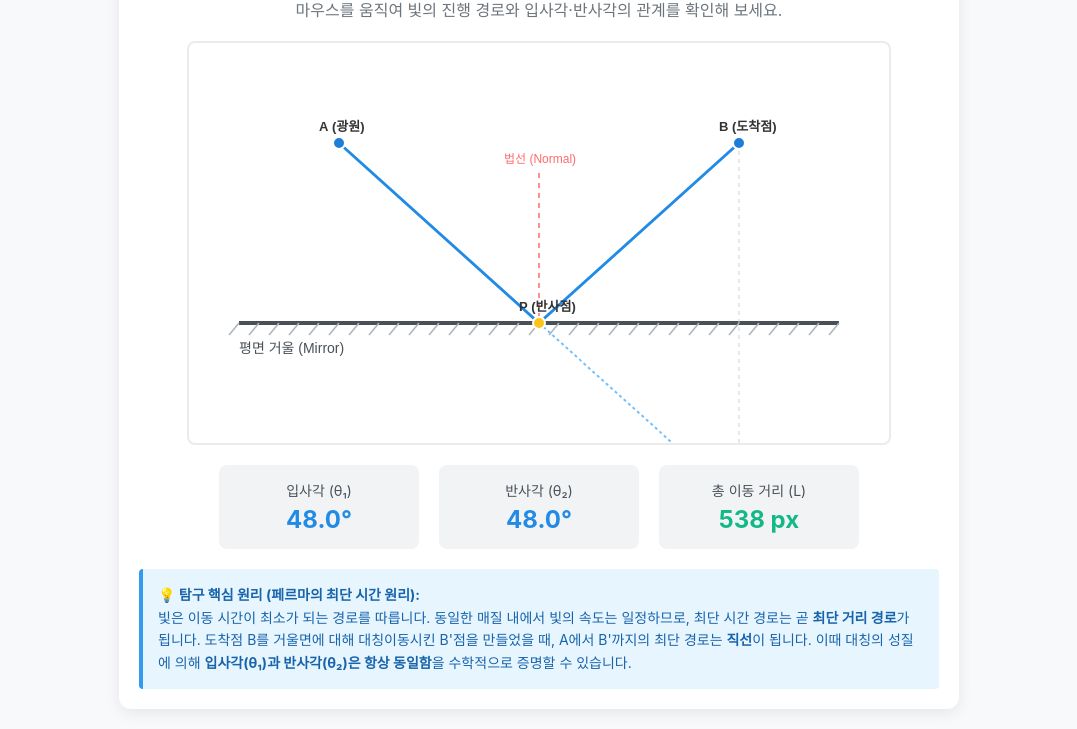
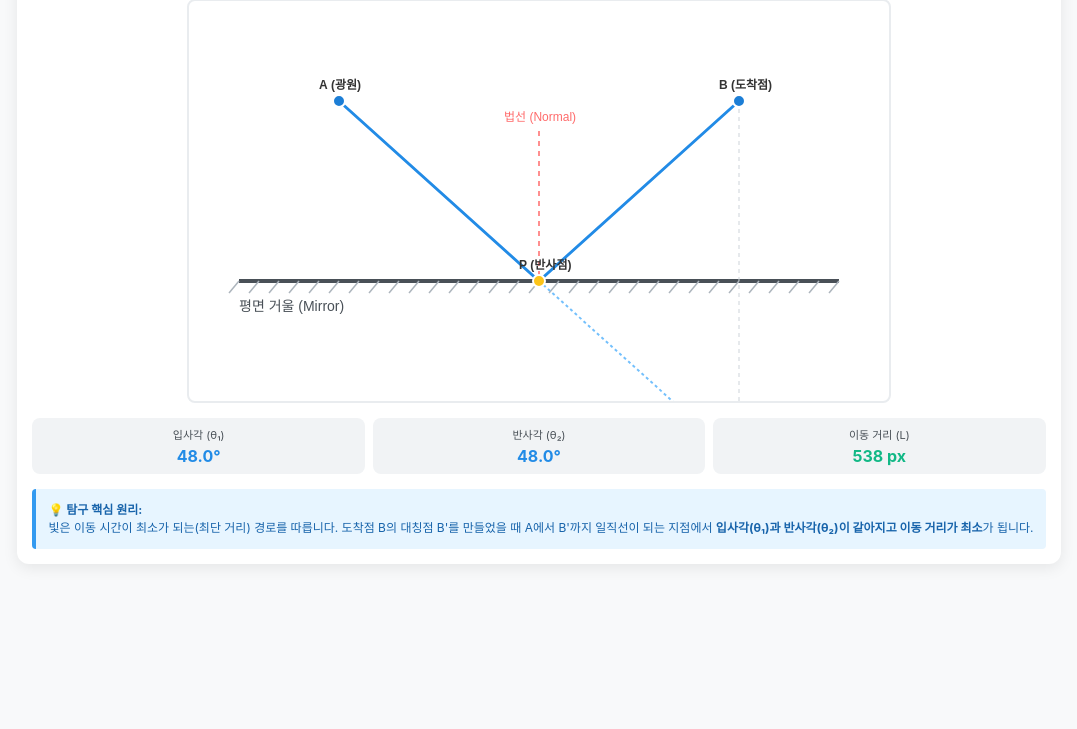
Before and after one commit to hyoseung0722/fermat-reflect, a plain HTML site: page index.html in a window 1280 px wide. Shown: the part 118-847 px from the top of the page, without its empty margins (101-1178 px from the left). After the commit the page ends 800 px from the top, so only its background shows below. Drawn offline with Linux system fonts and the light colour scheme.

Commit message:
Add reflection simulator page

```diff
--- a/index.html
+++ b/index.html
@@ -12,67 +12,75 @@
             display: flex;
             flex-direction: column;
             align-items: center;
-            padding: 20px;
+            padding: 15px;
             margin: 0;
+            user-select: none;
+            -webkit-user-select: none;
         }
         h1 {
             color: #1a252c;
             margin-bottom: 8px;
+            font-size: 1.3rem;
+            text-align: center;
         }
         p.subtitle {
             color: #6c757d;
             margin-top: 0;
-            margin-bottom: 20px;
+            margin-bottom: 15px;
+            font-size: 0.85rem;
+            text-align: center;
         }
         .container {
             background: white;
-            padding: 20px;
+            padding: 15px;
             border-radius: 12px;
             box-shadow: 0 4px 15px rgba(0,0,0,0.08);
             display: flex;
             flex-direction: column;
             align-items: center;
-            max-width: 800px;
-            width: 100%;
+            max-width: 100%;
+            box-sizing: border-box;
         }
         canvas {
             border: 2px solid #e9ecef;
             border-radius: 8px;
             background-color: #ffffff;
-            cursor: crosshair;
+            touch-action: none; /* 핸드폰 스크롤 방지 및 터치 바로 인식 */
+            max-width: 100%;
+            height: auto;
         }
         .info-panel {
             display: flex;
-            gap: 20px;
-            margin-top: 20px;
+            gap: 8px;
+            margin-top: 15px;
             width: 100%;
-            justify-content: center;
+            justify-content: space-between;
         }
         .card {
             background: #f1f3f5;
-            padding: 15px 25px;
+            padding: 8px 5px;
             border-radius: 8px;
             text-align: center;
-            min-width: 150px;
+            flex: 1;
         }
         .card .title {
-            font-size: 14px;
+            font-size: 11px;
             color: #495057;
-            margin-bottom: 5px;
+            margin-bottom: 4px;
         }
         .card .value {
-            font-size: 24px;
+            font-size: 16px;
             font-weight: bold;
             color: #228be6;
         }
         .explanation {
-            margin-top: 20px;
-            padding: 15px;
+            margin-top: 15px;
+            padding: 12px;
             background-color: #e7f5ff;
             border-left: 4px solid #339af0;
             border-radius: 4px;
-            font-size: 14px;
-            line-height: 1.6;
+            font-size: 12px;
+            line-height: 1.5;
             color: #1864ab;
             width: 100%;
             box-sizing: border-box;
@@ -83,7 +91,7 @@
 
     <div class="container">
         <h1>페르마의 원리와 빛의 반사 시뮬레이터</h1>
-        <p class="subtitle">마우스를 움직여 빛의 진행 경로와 입사각·반사각의 관계를 확인해 보세요.</p>
+        <p class="subtitle">거울 위를 손가락으로 드래그하거나 터치해 보세요.</p>
 
         <canvas id="simCanvas" width="700" height="400"></canvas>
 
@@ -97,16 +105,15 @@
                 <div class="value" id="reflectedAngle">0.0°</div>
             </div>
             <div class="card">
-                <div class="title">총 이동 거리 (L)</div>
+                <div class="title">이동 거리 (L)</div>
                 <div class="value" id="totalDistance" style="color: #12b886;">0 px</div>
             </div>
         </div>
 
         <div class="explanation">
-            <strong>💡 탐구 핵심 원리 (페르마의 최단 시간 원리):</strong><br>
-            빛은 이동 시간이 최소가 되는 경로를 따릅니다. 동일한 매질 내에서 빛의 속도는 일정하므로, 최단 시간 경로는 곧 <strong>최단 거리 경로</strong>가 됩니다.
-            도착점 B를 거울면에 대해 대칭이동시킨 B'점을 만들었을 때, A에서 B'까지의 최단 경로는 <strong>직선</strong>이 됩니다.
-            이때 대칭의 성질에 의해 <strong>입사각(θ₁)과 반사각(θ₂)은 항상 동일함</strong>을 수학적으로 증명할 수 있습니다.
+            <strong>💡 탐구 핵심 원리:</strong><br>
+            빛은 이동 시간이 최소가 되는(최단 거리) 경로를 따릅니다.
+            도착점 B의 대칭점 B'를 만들었을 때 A에서 B'까지 일직선이 되는 지점에서 <strong>입사각(θ₁)과 반사각(θ₂)이 같아지고 이동 거리가 최소</strong>가 됩니다.
         </div>
     </div>
 
@@ -114,20 +121,15 @@
         const canvas = document.getElementById('simCanvas');
         const ctx = canvas.getContext('2d');
 
-        // 거울 위치 (Y 좌표)
         const mirrorY = 280;
-
-        // 광원 (A) 및 도착점 (B) 위치
         const pointA = { x: 150, y: 100 };
         const pointB = { x: 550, y: 100 };
-
-        // 마우스 위치로 계산될 반사점 (P)
         let pointP = { x: 350, y: mirrorY };
 
         function draw() {
             ctx.clearRect(0, 0, canvas.width, canvas.height);
 
-            // 1. 거울 그리기
+            // 거울 그리기
             ctx.beginPath();
             ctx.moveTo(50, mirrorY);
             ctx.lineTo(650, mirrorY);
@@ -135,7 +137,6 @@
             ctx.lineWidth = 4;
             ctx.stroke();
 
-            // 거울 밑면 빗금 표시
             for (let x = 50; x <= 650; x += 20) {
                 ctx.beginPath();
                 ctx.moveTo(x, mirrorY);
@@ -145,15 +146,12 @@
                 ctx.stroke();
             }
 
-            // 거울 텍스트
             ctx.fillStyle = '#495057';
             ctx.font = '14px sans-serif';
             ctx.fillText("평면 거울 (Mirror)", 50, mirrorY + 30);
 
-            // 2. 대칭점 B' 계산 및 그리기 (가상)
             const pointBPrime = { x: pointB.x, y: mirrorY + (mirrorY - pointB.y) };
 
-            // 가상 선 (B -> B')
             ctx.beginPath();
             ctx.setLineDash([4, 4]);
             ctx.moveTo(pointB.x, pointB.y);
@@ -163,7 +161,7 @@
             ctx.stroke();
             ctx.setLineDash([]);
 
-            // 3. 법선(Normal Line) 그리기
+            // 법선
             ctx.beginPath();
             ctx.setLineDash([5, 5]);
             ctx.moveTo(pointP.x, mirrorY - 150);
@@ -177,7 +175,7 @@
             ctx.font = '12px sans-serif';
             ctx.fillText("법선 (Normal)", pointP.x - 35, mirrorY - 160);
 
-            // 4. 입사광선 및 반사광선 그리기
+            // 광선
             ctx.beginPath();
             ctx.moveTo(pointA.x, pointA.y);
             ctx.lineTo(pointP.x, pointP.y);
@@ -186,7 +184,6 @@
             ctx.lineWidth = 3;
             ctx.stroke();
 
-            // 가상 최단거리 직선 (P -> B')
             ctx.beginPath();
             ctx.setLineDash([3, 3]);
             ctx.moveTo(pointP.x, pointP.y);
@@ -196,28 +193,23 @@
             ctx.stroke();
             ctx.setLineDash([]);
 
-            // 5. 점들 표시 (A, B, P, B')
             drawPoint(pointA.x, pointA.y, 'A (광원)', '#1c7ed6');
             drawPoint(pointB.x, pointB.y, 'B (도착점)', '#1c7ed6');
             drawPoint(pointP.x, pointP.y, 'P (반사점)', '#fcc419');
             drawPoint(pointBPrime.x, pointBPrime.y, "B' (대칭점)", '#adb5bd');
 
-            // 6. 각도 및 거리 계산
             const dx1 = pointP.x - pointA.x;
             const dy1 = mirrorY - pointA.y;
-            const incidentAngleRad = Math.atan2(dx1, dy1);
-            const incidentAngleDeg = Math.abs(incidentAngleRad * (180 / Math.PI));
+            const incidentAngleDeg = Math.abs(Math.atan2(dx1, dy1) * (180 / Math.PI));
 
             const dx2 = pointB.x - pointP.x;
             const dy2 = mirrorY - pointB.y;
-            const reflectedAngleRad = Math.atan2(dx2, dy2);
-            const reflectedAngleDeg = Math.abs(reflectedAngleRad * (180 / Math.PI));
+            const reflectedAngleDeg = Math.abs(Math.atan2(dx2, dy2) * (180 / Math.PI));
 
             const dist1 = Math.sqrt(dx1 * dx1 + dy1 * dy1);
             const dist2 = Math.sqrt(dx2 * dx2 + dy2 * dy2);
             const totalDist = Math.round(dist1 + dist2);
 
-            // 정보 패널 업데이트
             document.getElementById('incidentAngle').innerText = incidentAngleDeg.toFixed(1) + '°';
             document.getElementById('reflectedAngle').innerText = reflectedAngleDeg.toFixed(1) + '°';
             document.getElementById('totalDistance').innerText = totalDist + ' px';
@@ -233,23 +225,33 @@
             ctx.stroke();
 
             ctx.fillStyle = '#333';
-            ctx.font = 'bold 13px sans-serif';
+            ctx.font = 'bold 12px sans-serif';
             ctx.fillText(label, x - 20, y - 12);
         }
 
-        // 마우스 이동 이벤트
-        canvas.addEventListener('mousemove', (e) => {
+        function updatePosition(clientX) {
             const rect = canvas.getBoundingClientRect();
-            const mouseX = e.clientX - rect.left;
+            const scaleX = canvas.width / rect.width;
+            const mouseX = (clientX - rect.left) * scaleX;
 
-            // 반사점 P의 X좌표를 마우스에 따라 이동 (범위 제한)
             if (mouseX >= 60 && mouseX <= 640) {
                 pointP.x = mouseX;
                 draw();
             }
-        });
+        }
 
-        // 초기 실행
+        // PC 마우스
+        canvas.addEventListener('mousemove', (e) => updatePosition(e.clientX));
+
+        // 모바일 터치 (터치 시작 및 터치 이동 모두 지원)
+        canvas.addEventListener('touchstart', (e) => {
+            if (e.touches.length > 0) updatePosition(e.touches[0].clientX);
+        }, { passive: true });
+
+        canvas.addEventListener('touchmove', (e) => {
+            if (e.touches.length > 0) updatePosition(e.touches[0].clientX);
+        }, { passive: true });
+
         draw();
     </script>
 </body>
```
